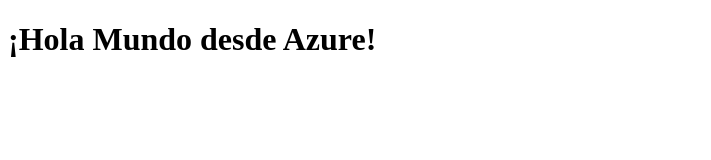
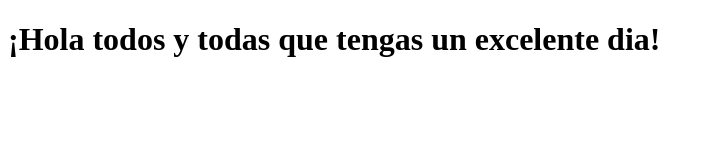
Before and after one commit to IndigoPurple201/MiAppHTMLAzure, a plain HTML site: page index.html in a window 1280 px wide. Shown: the whole page, without its empty margins (0-711 px from the left). Drawn offline with Linux system fonts and the light colour scheme.

Commit message:
Mensaje nuevo

```diff
--- a/index.html
+++ b/index.html
@@ -6,6 +6,6 @@
     <title>Hola Mundo</title>
 </head>
 <body>
-    <h1>¡Hola Mundo desde Azure!</h1>
+    <h1>¡Hola todos y todas que tengas un excelente dia!</h1>
 </body>
 </html>
```
